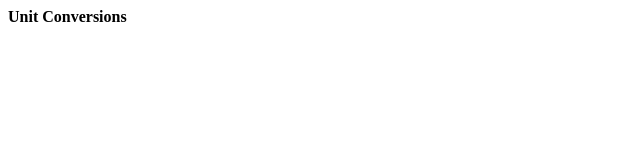
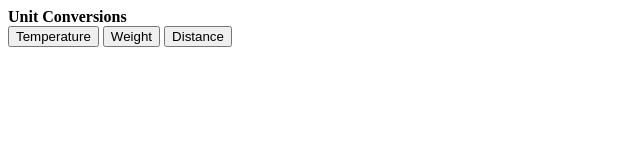
Before and after one commit to the-web-girl/Hands-on-Lab-Unit-Conversion-using-HTML5-Structural-Elements, a plain HTML site: page index.html in a window 1280 px wide. Shown: the whole page, without its empty margins (0-640 px from the left). Drawn offline with Linux system fonts and the light colour scheme.

Commit message:
Add 3 anchor & button tags for the 3 types of conversions

```diff
--- a/index.html
+++ b/index.html
@@ -11,7 +11,15 @@
         <!-- This is the main heading -->
         <header><b>Unit Conversions</b></header>
 
-        <nav><!-- This will have the main unit conversion buttons --></nav>
+        <!-- This will have the main unit conversion buttons -->
+        <nav>
+            <!-- Button for redirecting users to the temperature section -->
+            <a href="#temperature"><button>Temperature</button></a>
+            <!-- Button for redirecting users to the weight section -->
+            <a href="#weight"><button>Weight</button></a>
+            <!-- Button for redirecting users to the distance section -->
+            <a href="#distance"><button>Distance</button></a>
+        </nav>
     </section>
 </body>
 </html>
```
